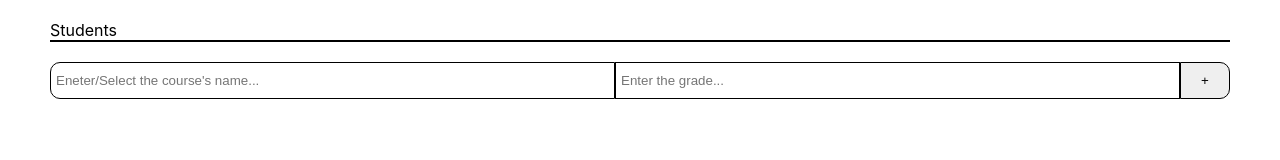
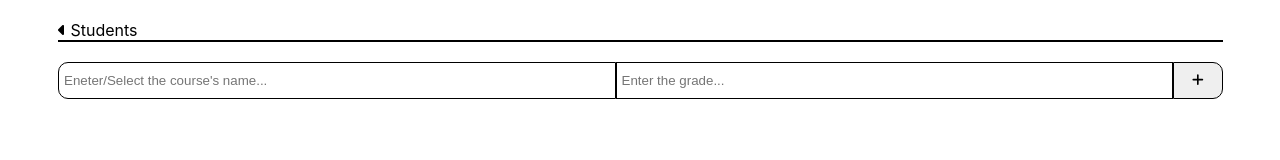
Before and after one commit to doaa04/students-check-app, a React (Create React App) app in the folder frontend/: page /students/1/grades in a window 1280 px wide. Shown: the top 160 px of the page. Built offline with nearby package versions, Linux system fonts and the light colour scheme; no server answers.

Commit message:
more css

```diff
--- a/frontend/package.json
+++ b/frontend/package.json
@@ -3,6 +3,11 @@
   "version": "0.1.0",
   "private": true,
   "dependencies": {
+    "@fortawesome/fontawesome-svg-core": "^6.7.1",
+    "@fortawesome/free-brands-svg-icons": "^6.7.1",
+    "@fortawesome/free-regular-svg-icons": "^6.7.1",
+    "@fortawesome/free-solid-svg-icons": "^6.7.1",
+    "@fortawesome/react-fontawesome": "^0.2.2",
     "@testing-library/jest-dom": "^5.17.0",
     "@testing-library/react": "^13.4.0",
     "@testing-library/user-event": "^13.5.0",
--- a/frontend/src/components/StudentGrades.js
+++ b/frontend/src/components/StudentGrades.js
@@ -2,6 +2,8 @@ import { useEffect, useState } from "react";
 import { getStudentGrades, getStudent, addGrade } from "../services/StudentService";
 import { useParams } from "react-router-dom";
 import { Link } from "react-router-dom";
+import { FontAwesomeIcon } from '@fortawesome/react-fontawesome';
+import { faCaretLeft, faPlus } from '@fortawesome/free-solid-svg-icons';
 
 const StudentGrades = () => {
     const { id } = useParams();
@@ -45,9 +47,7 @@ const StudentGrades = () => {
         <div>
             <div className="top">
                 <div className='page-title'>
-                    <Link to="/">
-                        Students
-                    </Link>
+                    <Link to="/"> <FontAwesomeIcon icon={faCaretLeft} /> Students </Link>
                     <h1>{student.name}</h1>
                 </div>
                 <div className='options'>
@@ -55,7 +55,7 @@ const StudentGrades = () => {
                         <form onSubmit={handleSubmit}>
                             <input id="left" type="text" name="course" value={course} onChange={handleInputChange} placeholder="Eneter/Select the course's name..." required></input>
                             <input type="number" name="grade" value={grade} onChange={handleInputChange} placeholder="Enter the grade..." min="0" max="20" step="0.01" required></input>
-                            <button type="submit">+</button>
+                            <button type="submit"><FontAwesomeIcon icon={faPlus} /></button>
                         </form>
                     </div>
                 </div>
--- a/frontend/src/components/StudentsList.js
+++ b/frontend/src/components/StudentsList.js
@@ -1,6 +1,8 @@
 import React, { useEffect, useState } from 'react';
 import { Link } from 'react-router-dom';
 import { getStudents, createStudent } from "../services/StudentService";
+import { FontAwesomeIcon } from '@fortawesome/react-fontawesome';
+import { faPlus } from '@fortawesome/free-solid-svg-icons';
 
 const StudentsList = () => {
     const [students, setStudents] = useState([]);
@@ -37,7 +39,7 @@ const StudentsList = () => {
                     <div className='add-form'>
                         <form onSubmit={handleSubmit}>
                             <input id="left" type='text' name='name' value={name} onChange={handleInputChange} placeholder='Enter a new student name...' required></input>
-                            <button type='submit'>+</button>
+                            <button type='submit'><FontAwesomeIcon icon={faPlus} /></button>
                         </form>
                     </div>
                 </div>
--- a/frontend/src/index.css
+++ b/frontend/src/index.css
@@ -24,18 +24,14 @@ ul {
   color: black;
 }
 
-.options {
-}
-
 .top {
   position: fixed;
   top: 0;
   background-color: white;
   z-index: 1000;
-  width: calc(100% - 100px);
+  width: calc(100% - 115px);
   padding: 20px 0;
-  left: 50px;
-  right: 50px;box-sizing: border-box;
+  box-sizing: border-box;
 }
 
 .list-container {
```
Also changed, not shown: 1 other file (tests, documents, lock files or other folders).
